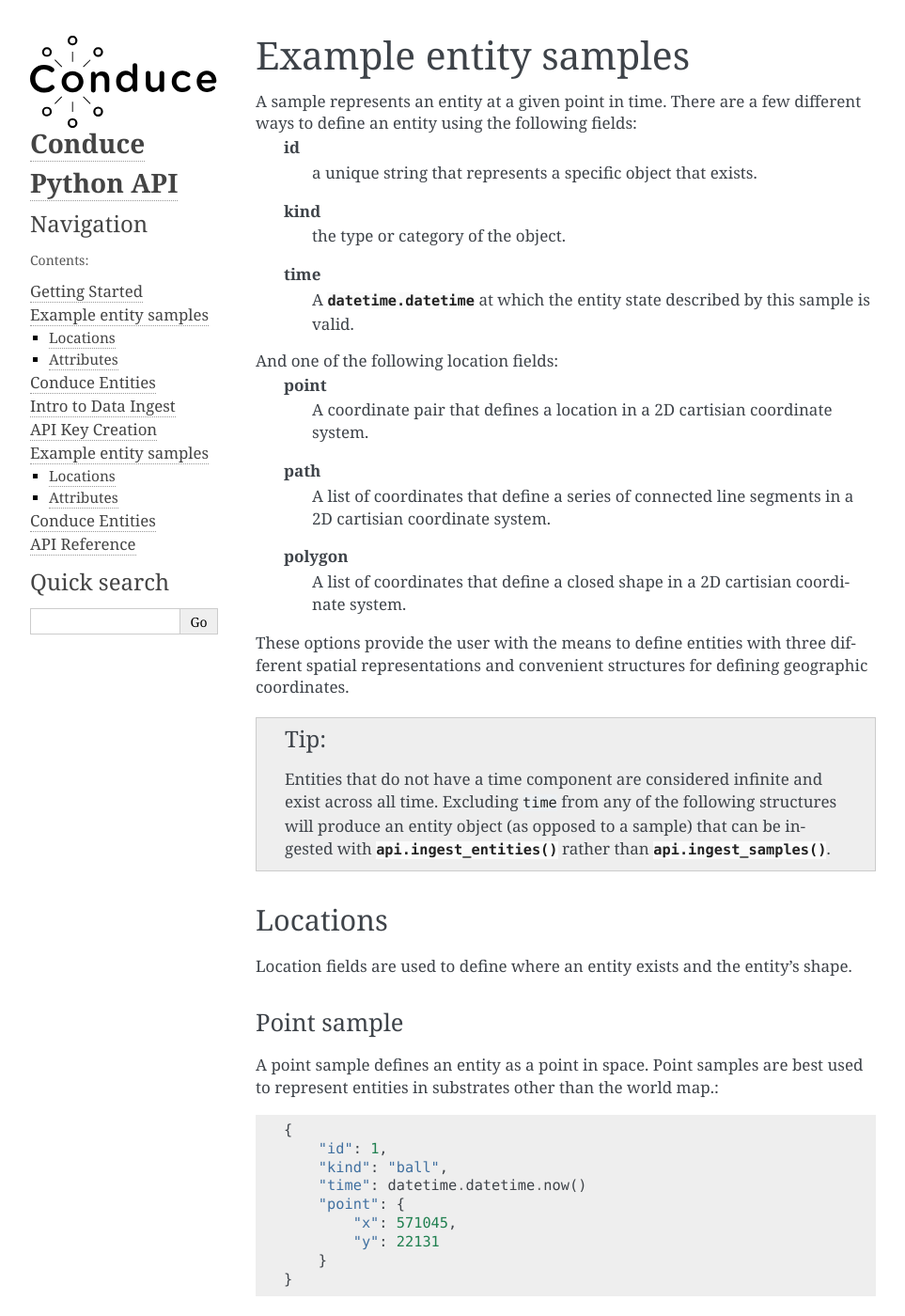
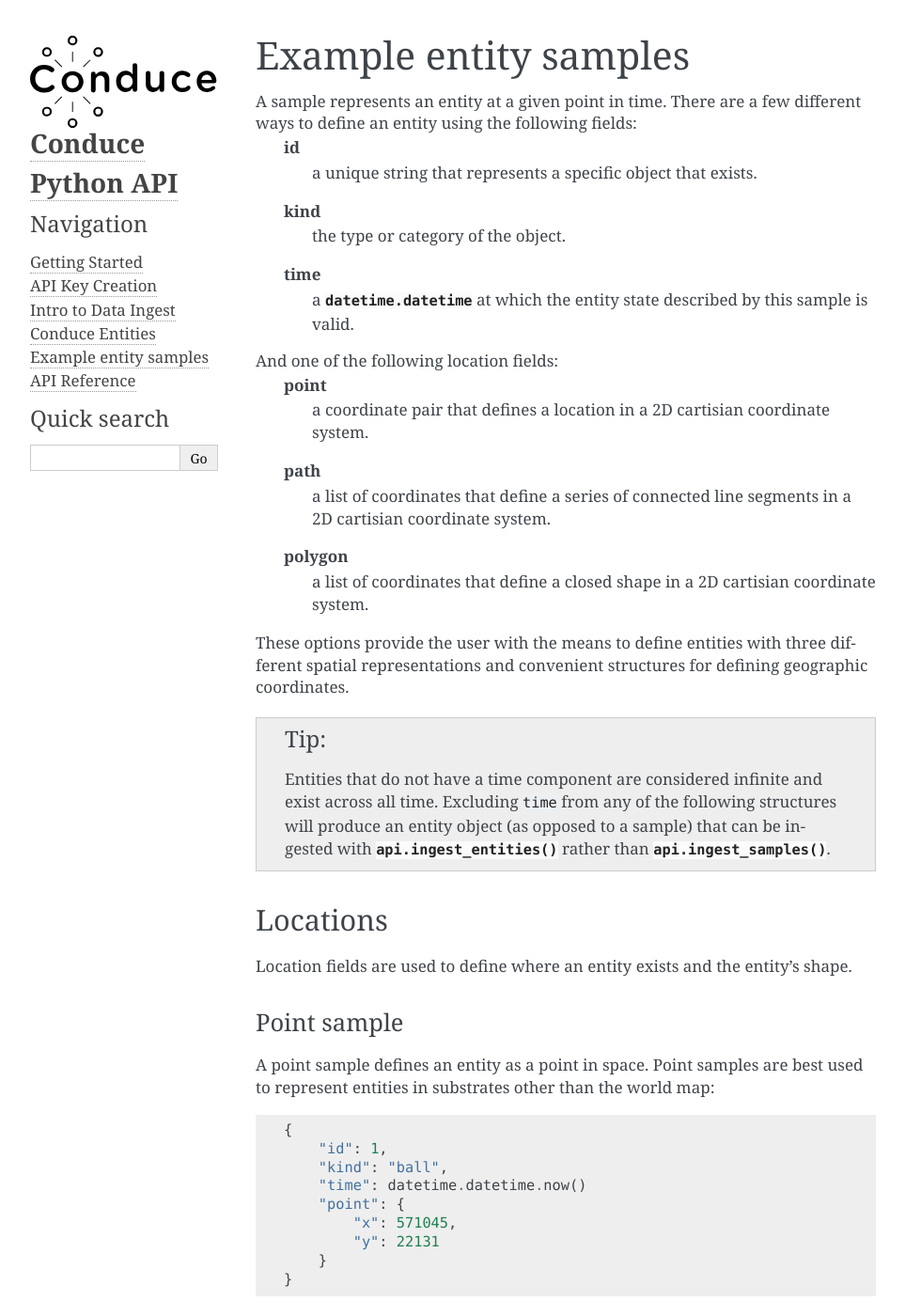
Before and after one commit to ConduceInc/conduce-python-api, a Sphinx documentation site: the page built from doc/source/entity-sample-definitions.rst, in a window 1280 px wide and 1400 px high. Shown: the whole window at 94% size, without its empty margins (148-1111 px from the left). Built offline with Sphinx 7.4.7, drawn with Linux system fonts in a browser that asks for light colours; formulas are drawn with MathJax 3; some of the changed text lies outside the part shown.

Commit message:
Incorporated review from Troughton
also cleaned up table of contents in hopes of reordering PDF.

```diff
--- a/doc/source/entity-sample-definitions.rst
+++ b/doc/source/entity-sample-definitions.rst
@@ -10,15 +10,15 @@ A sample represents an entity at a given point in time.  There are a few differe
  **kind**
      the type or category of the object.
  **time**
-     A :py:class:`datetime.datetime` at which the entity state described by this sample is valid.
+     a :py:class:`datetime.datetime` at which the entity state described by this sample is valid.
 
 And one of the following location fields:
  **point**
-     A coordinate pair that defines a location in a 2D cartisian coordinate system.
+     a coordinate pair that defines a location in a 2D cartisian coordinate system.
  **path**
-     A list of coordinates that define a series of connected line segments in a 2D cartisian coordinate system.
+     a list of coordinates that define a series of connected line segments in a 2D cartisian coordinate system.
  **polygon**
-     A list of coordinates that define a closed shape in a 2D cartisian coordinate system.
+     a list of coordinates that define a closed shape in a 2D cartisian coordinate system.
 
 These options provide the user with the means to define entities with three different spatial representations and convenient structures for defining geographic coordinates.
 
@@ -34,7 +34,7 @@ Location fields are used to define where an entity exists and the entity's shape
 Point sample
 --------------------
 
-A point sample defines an entity as a point in space.  Point samples are best used to represent entities in substrates other than the world map.::
+A point sample defines an entity as a point in space.  Point samples are best used to represent entities in substrates other than the world map::
 
     {
         "id": 1,
@@ -50,7 +50,7 @@ A point sample defines an entity as a point in space.  Point samples are best us
 Geographic point sample
 ------------------------
 
-A geopoint sample defines an entity at a point in space.  Coordinates are defined in latitude and longitude for convenience.::
+A geopoint sample defines an entity at a point in space.  Coordinates are defined in latitude and longitude for convenience::
 
     {
         "id": 1,
@@ -62,7 +62,7 @@ A geopoint sample defines an entity at a point in space.  Coordinates are define
         },
     }
 
-A geographic sample may also be represented in x,y (x = longitude, y = latitude) notation.::
+A geographic sample may also be represented in x,y (x = longitude, y = latitude) notation::
 
     {
         "id": 1,
@@ -81,7 +81,7 @@ This same pattern follows for the other location types.  The geographic paramete
 Path sample
 --------------------
 
-A path sample describes a connected sequence of points.  A path requires at least two points.::
+A path sample describes a connected sequence of points.  A path requires at least two points::
 
     {
         "id": 1,
@@ -103,7 +103,7 @@ A path sample describes a connected sequence of points.  A path requires at leas
 Geographic path sample
 -----------------------
 
-A geographic path sample describes a connected sequence of points in geographic coordinates.  A path requires at least two points.::
+A geographic path sample describes a connected sequence of points in geographic coordinates.  A path requires at least two points::
 
     {
         "id": 1,
@@ -151,7 +151,7 @@ A polygon sample describes a closed sequence of points.  A polygon requires at l
 Geographic polygon sample
 ------------------------------
 
-A geographic polygon sample describes a closed sequence of points in geographic coordinates.  Otherwise it has the same requirements as a polygon sample.::
+A geographic polygon sample describes a closed sequence of points in geographic coordinates.  Otherwise, it has the same requirements as a polygon sample::
 
     {
         "id": 1,
@@ -193,4 +193,4 @@ Attributes are used to define characteristics of entities not encompassed by the
         "pressure": 12
     }
 
-Here we've extended the entity sample from the previous example with attributes that further define the entity.  Each attribute can be used to affect how an entity is rendered in Conduce.
+Here, we've extended the entity sample from the previous example with attributes that further define the entity.  Each attribute can be used to affect how an entity is rendered in Conduce.
```
Also changed, not shown: other parts of doc/source/entity-sample-definitions.rst (+1 -1 lines), README.md (+5 -5 lines), api.py (+14 -14 lines), doc/source/api-key-creation.rst (+4 -4 lines), doc/source/conduce-entities.rst (+13 -15 lines), doc/source/data-ingest.rst (+5 -9 lines), doc/source/index.rst (+5 -3 lines).
